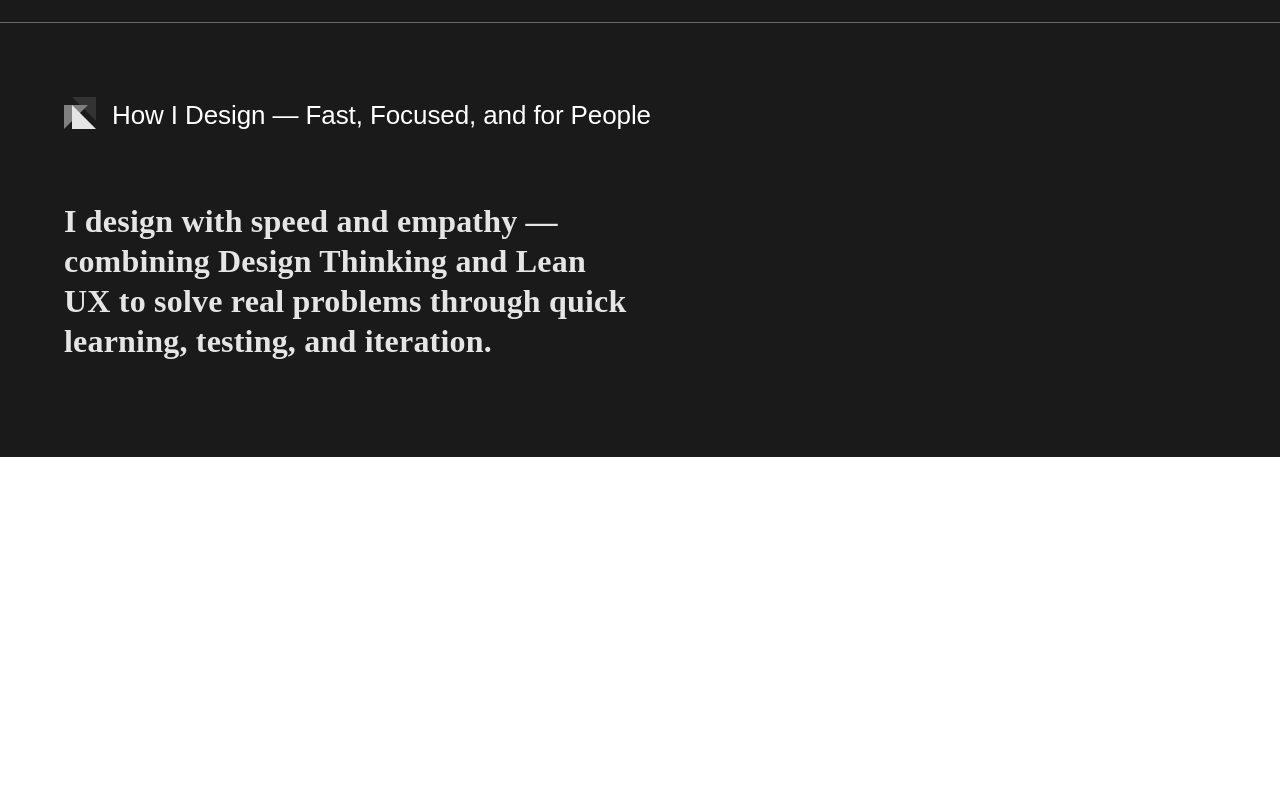
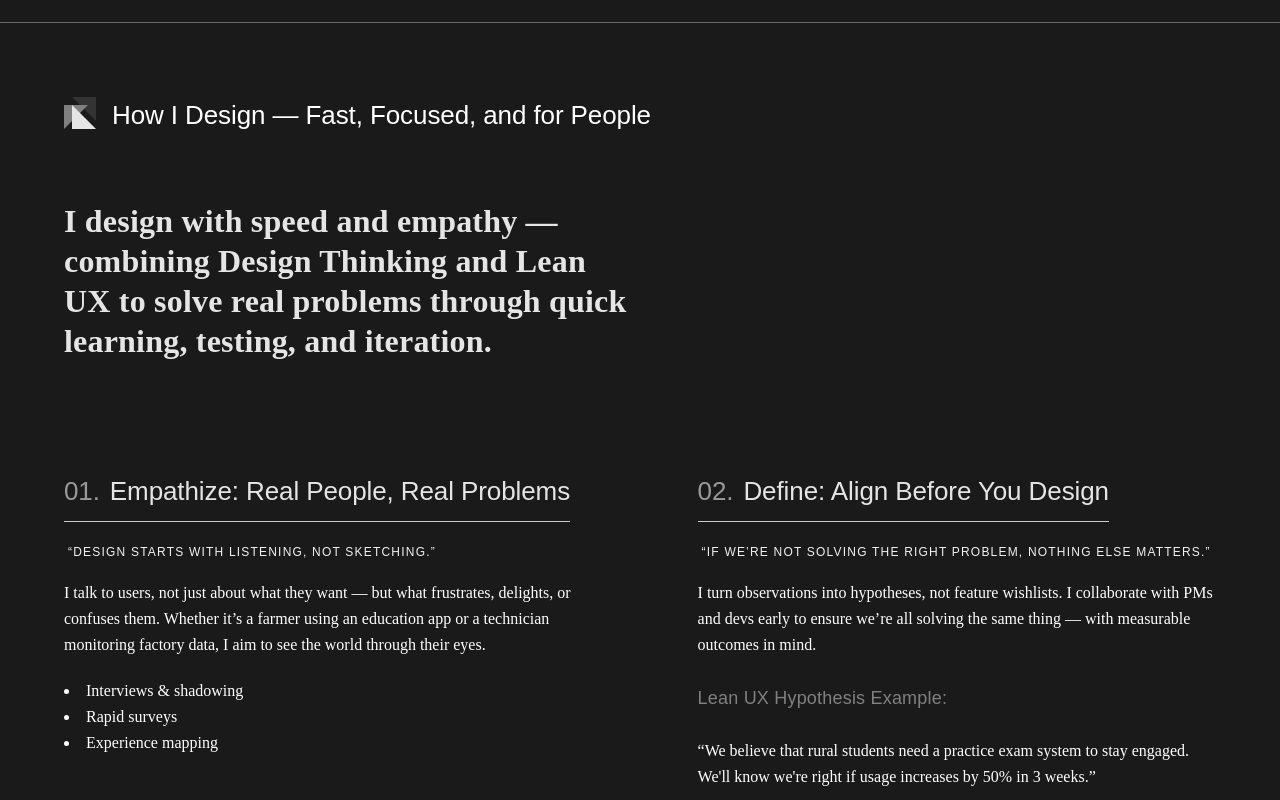
Before and after one commit to Balajiuxui/portfolio2, a website built with Vite: page src/index.html in a window 1280 px wide. Shown: the part 1563-2363 px from the top of the page. Before the commit the page ends 2020 px from the top, so only its background shows below. Built offline with nearby package versions, Linux system fonts and the light colour scheme; a web font is replaced by a local one.

Commit message:
thirdsectioncompleted

```diff
--- a/src/index.html
+++ b/src/index.html
@@ -78,6 +78,47 @@
 </div>
 <p class="ux-process-para">I design with speed and empathy — combining Design Thinking and Lean UX to solve real problems through quick learning, testing, and iteration.</p>
 </div>
+<div class="ux-process-section">
+
+
+<div class="eachblockrow">
+<div class="eachblock">
+<div class="eachblock-title">
+<h1 class="ux-process-section-number heading-4">01.</h1>
+<h1 class="ux-process-section-title heading-4">Empathize: Real People, Real Problems</h1>
+</div>
+
+<h1 class="overline overline-eachblock">“Design starts with listening, not sketching.”</h1>
+<h1 class="eachblockpara">I talk to users, not just about what they want — but what frustrates, delights, or confuses them. Whether it’s a farmer using an education app or a technician monitoring factory data, I aim to see the world through their eyes.</h1>
+<ul class="eachblockpara">
+<li>Interviews & shadowing</li>
+<li>Rapid surveys</li>
+<li>Experience mapping
+</li></ul>
+</div>
+
+
+
+<div class="eachblock">
+<div class="eachblock-title">
+<h1 class="ux-process-section-number heading-4">02.</h1>
+<h1 class="ux-process-section-title heading-4">Define: Align Before You Design</h1>
+</div>
+
+<h1 class="overline overline-eachblock">“If we’re not solving the right problem, nothing else matters.”</h1>
+<h1 class="eachblockpara">I turn observations into hypotheses, not feature wishlists. I collaborate with PMs and devs early to ensure we’re all solving the same thing — with measurable outcomes in mind.</h1>
+<h1 class="eachblocksubtitle heading-6">Lean UX Hypothesis Example:</h1>
+<h1 class="eachblockpara">“We believe that rural students need a practice exam system to stay engaged. We'll know we're right if usage increases by 50% in 3 weeks.”</h1>
+
+</div>
+
+
+
+
+</div>
+
+
+
 
 
 
@@ -85,8 +126,6 @@
 
 
 </div>
-
-
 </section>
 
 
--- a/src/style.css
+++ b/src/style.css
@@ -211,3 +211,67 @@ width: 50%;
 padding-top: 56px;
 padding-bottom: 96px;
 }
+
+
+.ux-process-section-number
+{
+  color: var(--grey3, #999);
+}
+
+.ux-process-section-title
+{
+color: var(--white2, #E5E5E5);
+}
+
+.eachblock-title
+{
+display: flex;
+gap: 10px;
+border-bottom: 0.5px solid var(--grey5, #CCC);
+}
+
+.eachblockpara
+{
+color: var(--white, #FFF);
+font-family: Manrope;
+font-size: 16px;
+font-style: normal;
+font-weight: 400;
+line-height: 26px; /* 162.5% */
+padding: 10px 0px;
+}
+
+.overline-eachblock
+{
+  color: var(--white5, #F2F2F2);
+  padding-top: 16px !important;
+}
+
+ul {
+  list-style-position: inside; /* bullet will align inside padding */
+}
+
+.eachblocksubtitle
+{
+color: var(--grey-2, #808080);
+padding: 16px 0px;
+}
+
+.eachblock
+{
+  display: flex;
+  flex-direction: column;
+  justify-content: flex-start;
+  align-items: flex-start;
+  width: 90%
+}
+
+.eachblockrow
+{
+  display: flex;
+  flex-direction: row;
+  justify-content: space-between;
+  align-items: flex-start;
+  width: 100%;
+  gap: 10%;
+}
```
